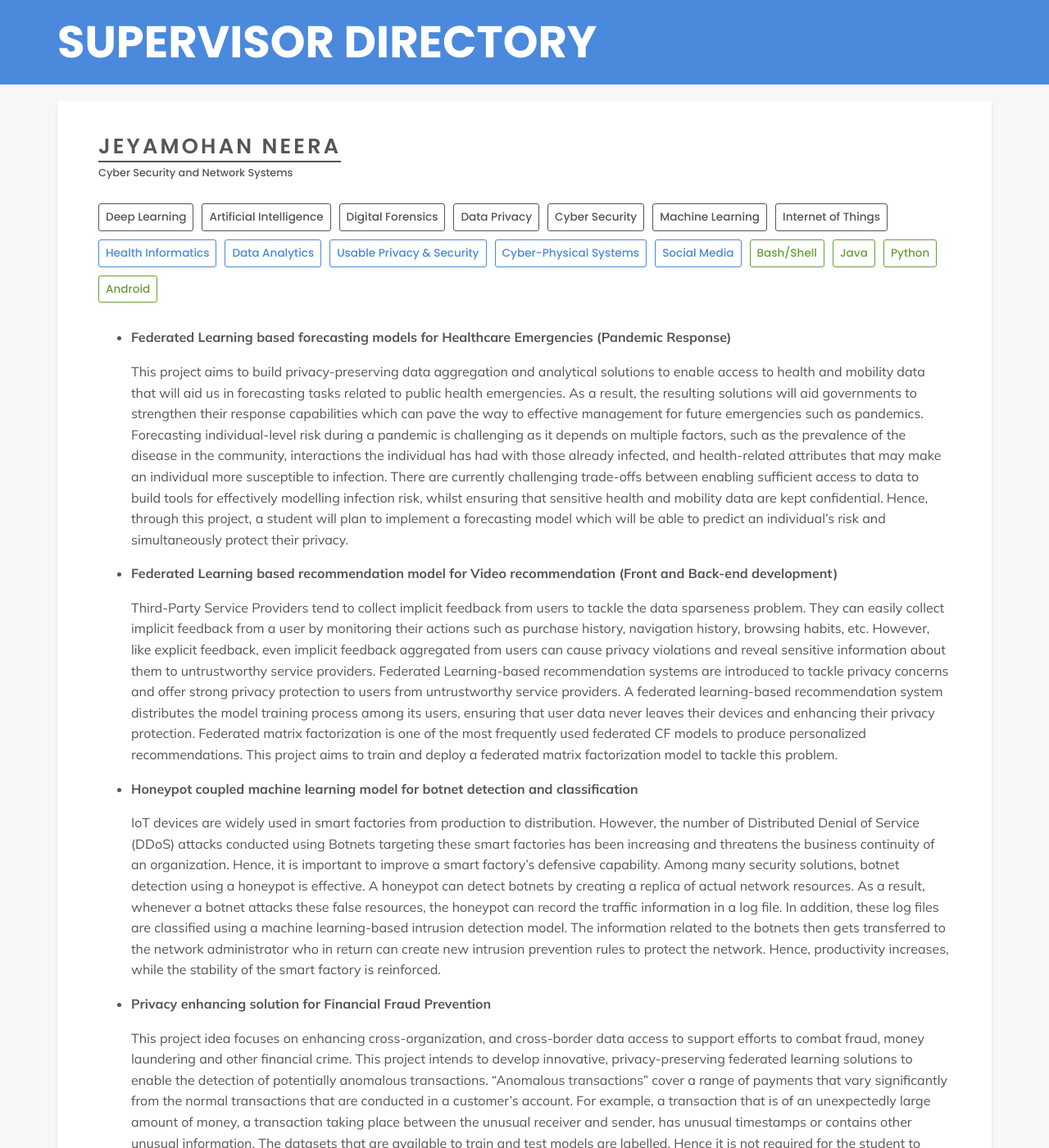
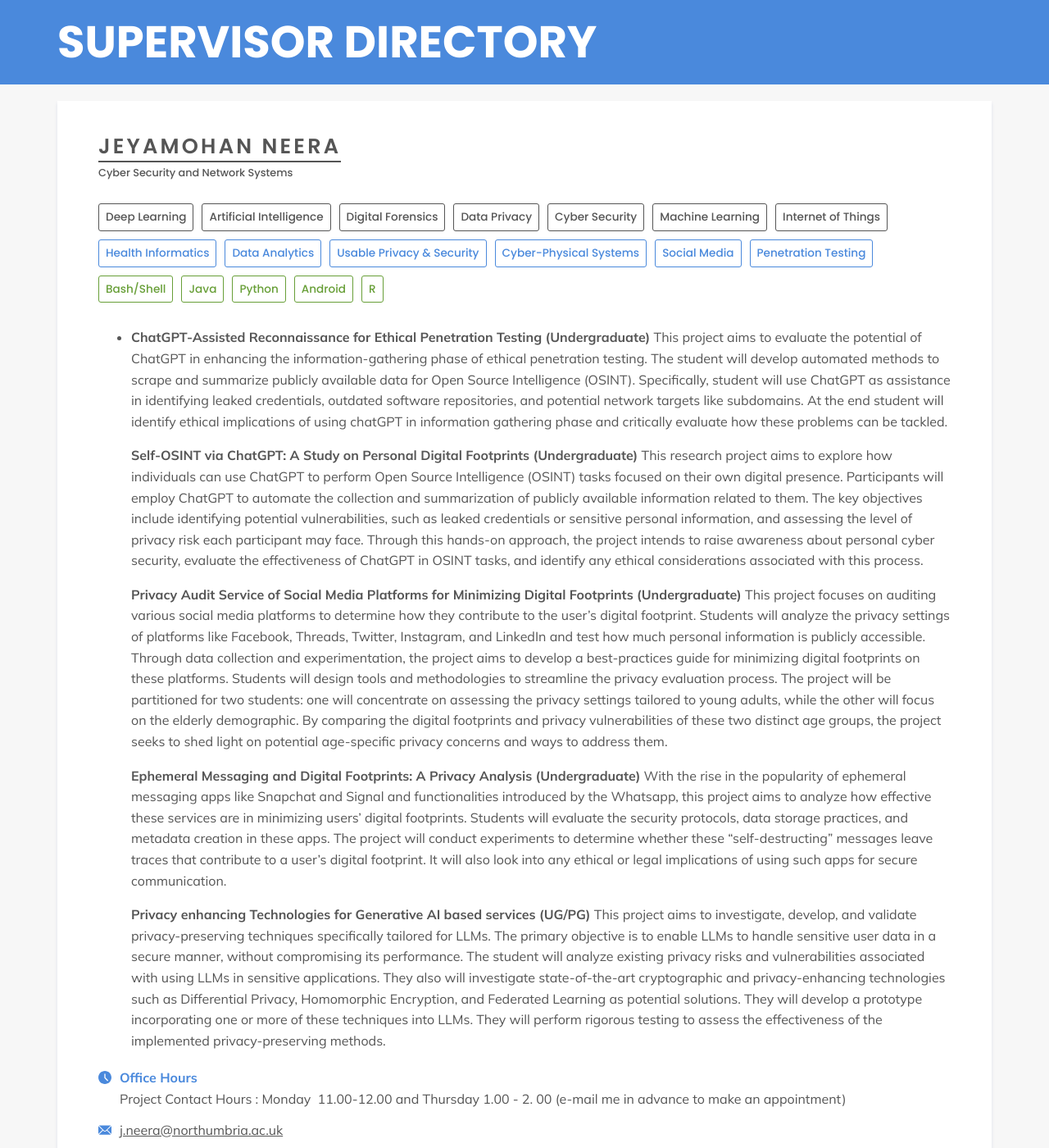
Before and after one commit to NorSC/supervisor-search, a Jekyll site: the page built from _supervisors/jeyamohan-neera.md, in a window 1280 px wide and 1400 px high. Shown: the whole window at 82% size. Built offline with Jekyll 4.4.1, drawn with Linux system fonts in a browser that asks for light colours; a script that is not in the unit is left out; some of the changed text lies outside the part shown.

Commit message:
Update Supervisors “jeyamohan-neera”

```diff
--- a/_supervisors/jeyamohan-neera.md
+++ b/_supervisors/jeyamohan-neera.md
@@ -22,31 +22,29 @@ additional_keywords:
   - Usable Privacy & Security
   - Cyber-Physical Systems
   - Social Media
+  - Penetration Testing
 technologies_languages:
   - Bash/Shell
   - Java
   - Python
   - Android
+  - R
 additional_details: >-
-  * **Federated Learning based forecasting models for Healthcare Emergencies
-  (Pandemic Response)**
+  * **ChatGPT-Assisted Reconnaissance for Ethical Penetration Testing
+  (Undergraduate)**
+    This project aims to evaluate the potential of ChatGPT in enhancing the information-gathering phase of ethical penetration testing. The student will develop automated methods to scrape and summarize publicly available data for Open Source Intelligence (OSINT). Specifically, student will use ChatGPT as assistance in identifying leaked credentials, outdated software repositories, and potential network targets like subdomains. At the end student will identify ethical implications of using chatGPT in information gathering phase and critically evaluate how these problems can be tackled.
 
-    This project aims to build privacy-preserving data aggregation and analytical solutions to enable access to health and mobility data that will aid us in forecasting tasks related to public health emergencies. As a result, the resulting solutions will aid governments to strengthen their response capabilities which can pave the way to effective management for future emergencies such as pandemics. Forecasting individual-level risk during a pandemic is challenging as it depends on multiple factors, such as the prevalence of the disease in the community, interactions the individual has had with those already infected, and health-related attributes that may make an individual more susceptible to infection. There are currently challenging trade-offs between enabling sufficient access to data to build tools for effectively modelling infection risk, whilst ensuring that sensitive health and mobility data are kept confidential. Hence, through this project, a student will plan to implement a forecasting model which will be able to predict an individual’s risk and simultaneously protect their privacy.
-  * **Federated Learning based recommendation model for Video recommendation (Front and Back-end development)**
+    **Self-OSINT via ChatGPT: A Study on Personal Digital Footprints (Undergraduate)**
+    This research project aims to explore how individuals can use ChatGPT to perform Open Source Intelligence (OSINT) tasks focused on their own digital presence. Participants will employ ChatGPT to automate the collection and summarization of publicly available information related to them. The key objectives include identifying potential vulnerabilities, such as leaked credentials or sensitive personal information, and assessing the level of privacy risk each participant may face. Through this hands-on approach, the project intends to raise awareness about personal cyber security, evaluate the effectiveness of ChatGPT in OSINT tasks, and identify any ethical considerations associated with this process.
 
-    Third-Party Service Providers tend to collect implicit feedback from users to tackle the data sparseness problem. They can easily collect implicit feedback from a user by monitoring their actions such as purchase history, navigation history, browsing habits, etc. However, like explicit feedback, even implicit feedback aggregated from users can cause privacy violations and reveal sensitive information about them to untrustworthy service providers. Federated Learning-based recommendation systems are introduced to tackle privacy concerns and offer strong privacy protection to users from untrustworthy service providers. A federated learning-based recommendation system distributes the model training process among its users, ensuring that user data never leaves their devices and enhancing their privacy protection. Federated matrix factorization is one of the most frequently used federated CF models to produce personalized recommendations. This project aims to train and deploy a federated matrix factorization model to tackle this problem.
-  * **Honeypot coupled machine learning model for botnet detection and classification**
+    **Privacy Audit Service of Social Media Platforms for Minimizing Digital Footprints (Undergraduate)**
+    This project focuses on auditing various social media platforms to determine how they contribute to the user's digital footprint. Students will analyze the privacy settings of platforms like Facebook, Threads, Twitter, Instagram, and LinkedIn and test how much personal information is publicly accessible. Through data collection and experimentation, the project aims to develop a best-practices guide for minimizing digital footprints on these platforms. Students will design tools and methodologies to streamline the privacy evaluation process. The project will be partitioned for two students: one will concentrate on assessing the privacy settings tailored to young adults, while the other will focus on the elderly demographic. By comparing the digital footprints and privacy vulnerabilities of these two distinct age groups, the project seeks to shed light on potential age-specific privacy concerns and ways to address them.
 
-    IoT devices are widely used in smart factories from production to distribution. However, the number of Distributed Denial of Service (DDoS) attacks conducted using Botnets targeting these smart factories has been increasing and threatens the business continuity of an organization. Hence, it is important to improve a smart factory’s defensive capability. Among many security solutions, botnet detection using a honeypot is effective. A honeypot can detect botnets by creating a replica of actual network resources. As a result, whenever a botnet attacks these false resources, the honeypot can record the traffic information in a log file. In addition, these log files are classified using a machine learning-based intrusion detection model. The information related to the botnets then gets transferred to the network administrator who in return can create new intrusion prevention rules to protect the network. Hence, productivity increases, while the stability of the smart factory is reinforced.
-  * **Privacy enhancing solution for Financial Fraud Prevention**
+    **Ephemeral Messaging and Digital Footprints: A Privacy Analysis (Undergraduate)**
+    With the rise in the popularity of ephemeral messaging apps like Snapchat and Signal and functionalities introduced by the Whatsapp, this project aims to analyze how effective these services are in minimizing users' digital footprints. Students will evaluate the security protocols, data storage practices, and metadata creation in these apps. The project will conduct experiments to determine whether these "self-destructing" messages leave traces that contribute to a user's digital footprint. It will also look into any ethical or legal implications of using such apps for secure communication.
 
-    This project idea focuses on enhancing cross-organization, and cross-border data access to support efforts to combat fraud, money laundering and other financial crime. This project intends to develop innovative, privacy-preserving federated learning solutions to enable the detection of potentially anomalous transactions. “Anomalous transactions” cover a range of payments that vary significantly from the normal transactions that are conducted in a customer’s account. For example, a transaction that is of an unexpectedly large amount of money, a transaction taking place between the unusual receiver and sender, has unusual timestamps or contains other unusual information. The datasets that are available to train and test models are labelled. Hence it is not required for the student to have a detailed understanding of financial transactions.
-  * **Investigation on Legislations and User Perspective on Extreme Pornography material sharing on popular social media site**
-
-    The structure of someone's social network is fundamentally related what interests that person holds.
-    People often gravitate towards topics that are relevant to them, forming social groups that revolve around
-    these subjects. Online social media are also favourable ecosystems for the formation of communities
-    centred on matters that are not publicly discussed because of the embarrassment, discomfort, or ethical/moral dilemma. Those are communities that depict or discuss what are usually referred to as deviant behaviours, conducts that are commonly considered inappropriate because they are somehow violative of society's norms or moral standards that are shared among the majority of the members of society. In this topic I would like to investigate such behaviours and understand the ethical and moral dilemma behind such actions. Also additionally I would like to investigate how the existing legal structures are tackling these behaviours (whether they are considered lawful or unlawful). If it is unlawful what are the consequences these groups and people have to face. I also would like to understand and derive a behaviour profile for a victim or the offender.
+    **Privacy enhancing Technologies for Generative AI based services (UG/PG)**
+    This project aims to investigate, develop, and validate privacy-preserving techniques specifically tailored for LLMs. The primary objective is to enable LLMs to handle sensitive user data in a secure manner, without compromising its performance. The student will analyze existing privacy risks and vulnerabilities associated with using LLMs in sensitive applications. They also will investigate state-of-the-art cryptographic and privacy-enhancing technologies such as Differential Privacy, Homomorphic Encryption, and Federated Learning as potential solutions. They will develop a prototype incorporating one or more of these techniques into LLMs. They will perform rigorous testing to assess the effectiveness of the implemented privacy-preserving methods.
 additional_details_msc: >-
   * **Federated Learning based forecasting models for Healthcare Emergencies
   (Pandemic Response)**
```
